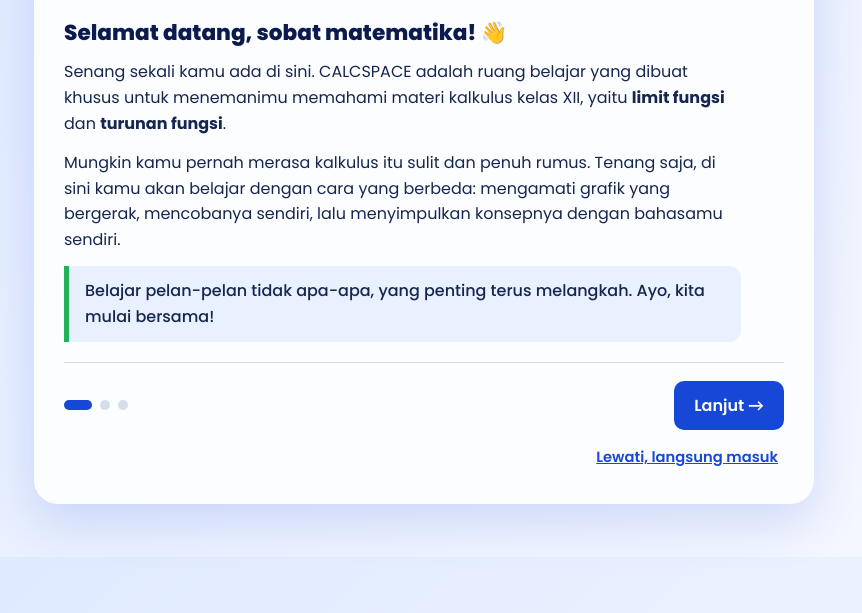
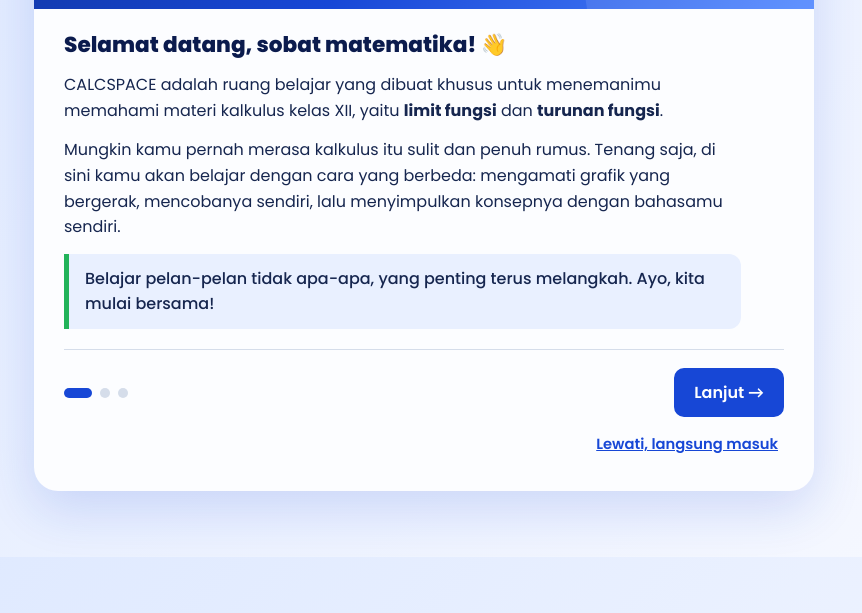
Before and after one commit to 6elearningsukses-ai/calcspace, a plain HTML site: page index.html in a window 1280 px wide. Shown: the part 243-856 px from the top of the page, without its empty margins (216-1078 px from the left). Drawn offline with nearby package versions, Linux system fonts and the light colour scheme.

Commit message:
Update index.html

```diff
--- a/index.html
+++ b/index.html
@@ -249,7 +249,7 @@ math{font-size:1.12em}
     <div class="intro-body">
       <div class="slide" data-slide="0">
                <h2>Selamat datang, sobat matematika! 👋</h2>
-        <p>Senang sekali kamu ada di sini. CALCSPACE adalah ruang belajar yang dibuat khusus untuk menemanimu memahami materi kalkulus kelas XII, yaitu <b>limit fungsi</b> dan <b>turunan fungsi</b>.</p>
+        <p>CALCSPACE adalah ruang belajar yang dibuat khusus untuk menemanimu memahami materi kalkulus kelas XII, yaitu <b>limit fungsi</b> dan <b>turunan fungsi</b>.</p>
         <p>Mungkin kamu pernah merasa kalkulus itu sulit dan penuh rumus. Tenang saja, di sini kamu akan belajar dengan cara yang berbeda: mengamati grafik yang bergerak, mencobanya sendiri, lalu menyimpulkan konsepnya dengan bahasamu sendiri.</p>
         <p class="quote">Belajar pelan-pelan tidak apa-apa, yang penting terus melangkah. Ayo, kita mulai bersama!</p>
       </div>
```
